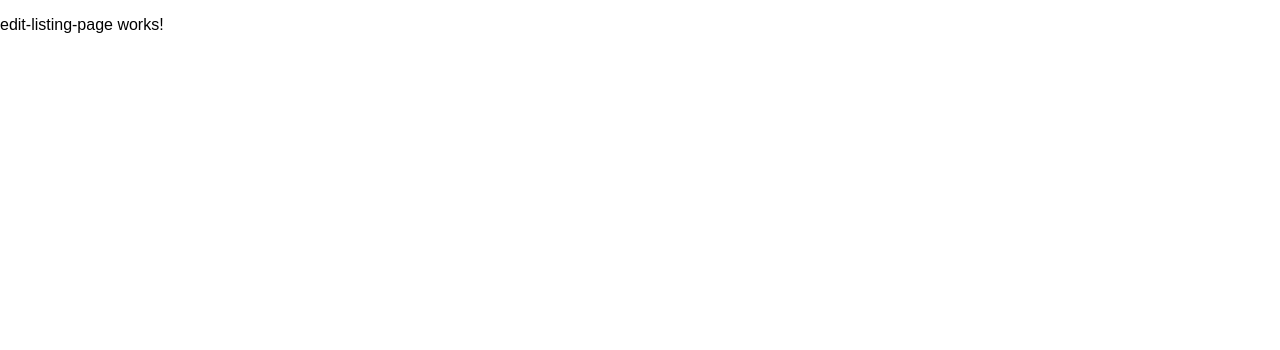
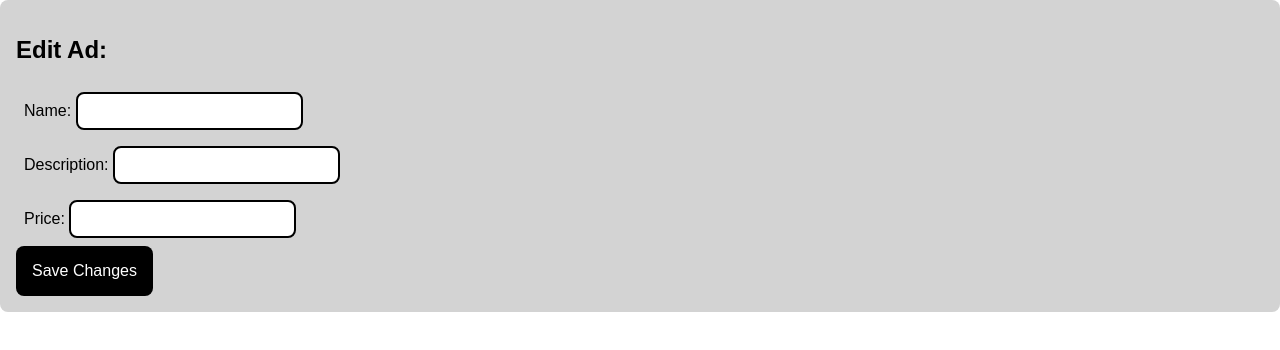
Before and after one commit to 9minuteswithtractor/full-stack_FE, an Angular app: page /edit-listing/123 in a window 1280 px wide. Shown: the top 350 px of the page. Built offline with nearby package versions, Linux system fonts and the light colour scheme.

Commit message:
upd: feature-edit-ad

```diff
--- a/src/app/edit-listing-page/edit-listing-page.component.html
+++ b/src/app/edit-listing-page/edit-listing-page.component.html
@@ -1 +1,8 @@
-<p>edit-listing-page works!</p>
+<div class="content-box">
+  <h2>Edit Ad:</h2>
+
+  <app-listing-data-form
+    buttonText="Save Changes"
+    (onSubmit)="onSubmit()"
+  ></app-listing-data-form>
+</div>
--- a/src/app/edit-listing-page/edit-listing-page.component.ts
+++ b/src/app/edit-listing-page/edit-listing-page.component.ts
@@ -1,10 +1,18 @@
-import { Component } from '@angular/core';
+import { Component, OnInit } from '@angular/core';
+import { Router } from '@angular/router';
 
 @Component({
   selector: 'app-edit-listing-page',
   templateUrl: './edit-listing-page.component.html',
-  styleUrls: ['./edit-listing-page.component.css']
+  styleUrls: ['./edit-listing-page.component.css'],
 })
-export class EditListingPageComponent {
+export class EditListingPageComponent implements OnInit {
+  constructor(private router: Router) {}
 
+  ngOnInit(): void {}
+
+  onSubmit(): void {
+    alert('Saving changes to the ad ...');
+    this.router.navigateByUrl('/my-listings');
+  }
 }
--- a/src/app/listing-data-form/listing-data-form.component.html
+++ b/src/app/listing-data-form/listing-data-form.component.html
@@ -1 +1,20 @@
-<p>listing-data-form works!</p>
+<form (ngSubmit)="onButtonClicked()">
+  <div>
+    <label for="name"> Name: </label>
+    <input id="name" type="text" name="name" [(ngModel)]="name" />
+  </div>
+  <div>
+    <label for="description"> Description: </label>
+    <input
+      id="description"
+      type="text"
+      name="description"
+      [(ngModel)]="description"
+    />
+  </div>
+  <div>
+    <label for="prive"> Price: </label>
+    <input id="price" type="text" name="price" [(ngModel)]="price" />
+  </div>
+  <button type="submit">{{ buttonText }}</button>
+</form>
--- a/src/app/listing-data-form/listing-data-form.component.ts
+++ b/src/app/listing-data-form/listing-data-form.component.ts
@@ -1,10 +1,34 @@
-import { Component } from '@angular/core';
+// input for e.g. synch button text according to needed case/page
+// DUNNO => what does 'Output', 'EventEmitter' does?
+import { Component, OnInit, Input, Output, EventEmitter } from '@angular/core';
+import { Router } from '@angular/router';
+import { Listing } from '../types';
 
 @Component({
   selector: 'app-listing-data-form',
   templateUrl: './listing-data-form.component.html',
-  styleUrls: ['./listing-data-form.component.css']
+  styleUrls: ['./listing-data-form.component.css'],
 })
-export class ListingDataFormComponent {
+export class ListingDataFormComponent implements OnInit {
+  // DUNNO => understand @Input
+  @Input() buttonText: any;
+  name: string = '';
+  description: string = '';
+  price: string = '';
 
+  @Output() onSubmit = new EventEmitter<Listing>();
+
+  constructor(private router: Router) {}
+
+  ngOnInit(): void {}
+
+  // DUNNO =>  how to add to local array[] (fake-data.ts) ?
+  onButtonClicked(): void {
+    this.onSubmit.emit({
+      id: '',
+      name: this.name,
+      description: this.description,
+      price: Number(this.price),
+    });
+  }
 }
--- a/src/app/new-listing-page/new-listing-page.component.ts
+++ b/src/app/new-listing-page/new-listing-page.component.ts
@@ -19,7 +19,7 @@ export class NewListingPageComponent implements OnInit {
 
   // TODO  add to local array[] ?
   onSubmit(): void {
-    alert('Creating a new ad ...');
+    alert('Creating new ad ...');
     this.router.navigateByUrl('/my-listings');
   }
 }
```
